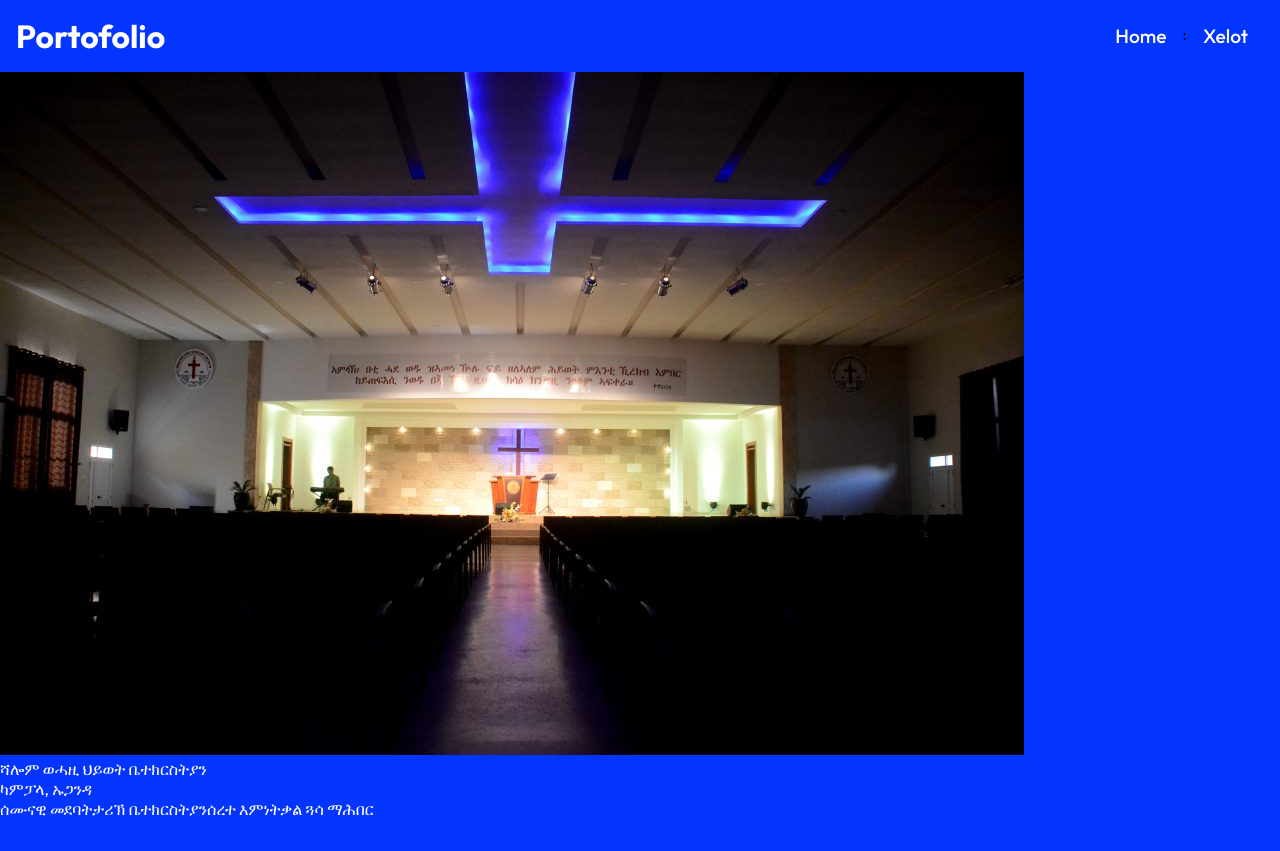
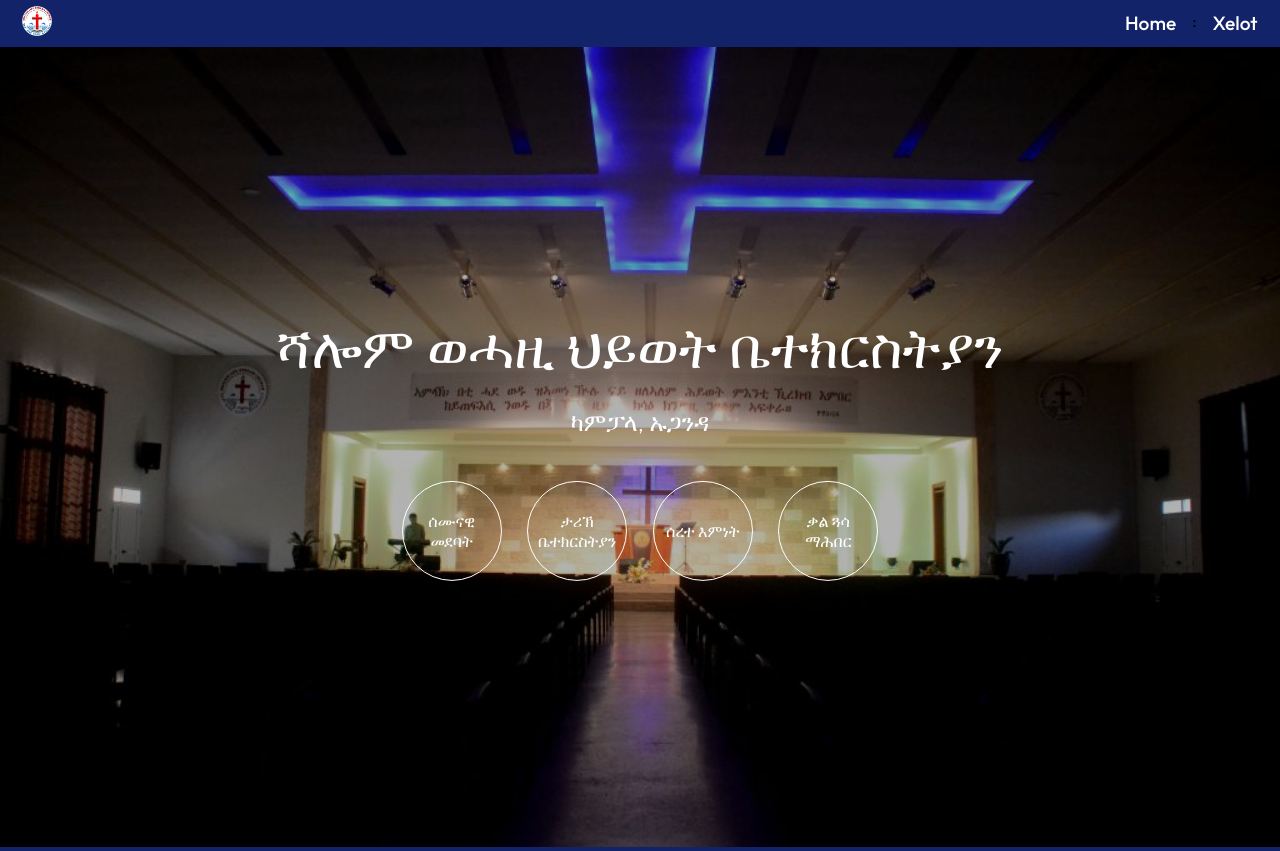
Before and after one commit to Samitti/shalomlsc, a React (Create React App) app: page / in a window 1280 px wide. Before the commit the page ends 819 px from the top, so only its background shows below. Built offline with nearby package versions, Linux system fonts and the light colour scheme.

Commit message:
add hero and home page

```diff
--- a/src/components/Heroimg.js
+++ b/src/components/Heroimg.js
@@ -13,21 +13,35 @@ const HeroImg = () => {
             src={HomeHeroImg} alt="HomeHeroImg" />
         </div>
         <div className="content">
-            <p>ሻሎም ወሓዚ ህይወት ቤተክርስትያን</p>
+            <h1>ሻሎም ወሓዚ ህይወት ቤተክርስትያን</h1>
             <p>ካምፓላ, ኡጋንዳ</p>
-            <div>
+            <div className="circular-menu">
+                <div className="circular" >
                 <Link to="/SemunawiMedebat" className="btn-circular">
                     ሰሙናዊ መደባት
                 </Link>
+                </div>
+
+                <div className="circular" >
                 <Link to="/SemunawiMedebat" className="btn-circular">
                     ታሪኽ ቤተክርስትያን
                 </Link>
+                </div>
+
+
+                <div className="circular" >
                 <Link to="/SemunawiMedebat" className="btn-circular">
                     ሰረተ እምነት
                 </Link>
+                </div>
+
+
+                <div className="circular" >
                 <Link to="/SemunawiMedebat" className="btn-circular">
                     ቃል ጓሳ ማሕበር
                 </Link>
+                </div>
+
             </div>
         </div>
     </div>
--- a/src/components/HeroimgStyles.css
+++ b/src/components/HeroimgStyles.css
@@ -1,3 +1,113 @@
 .mask{
+    width: 100%;
+    height: 100vh;
+    position: relative;
+}
+
+.into-img {
+    width: 100%;
+    height: 100%;
+    background-size: cover;
+    background-position: center;
+    object-fit: cover;
+}
+
+.mask::after {
+    content: "";
+    width: 100%;
+    height: 100%;
+    position: absolute;
+    top: 0;
+    left: 0;
+    background-color: #000;
+    opacity: 0.3;
+}
+
+.hero {
+    height: 100%;
+    width: 100%;
+}
+
+.hero .content {
+    position: absolute;
+    transform: translate(-50%, -50%);
+    top: 50%;
+    left: 50%;
+    text-align: center;
+    width: 100%;
+    margin-top: 3rem;
+    display: flex;
+    flex-direction: column;
+    align-items: center;
+}
+
+.hero .content h1 {
+    font-size: 3.5rem;
+    padding: 0.6rem 0 1.5rem;
+    font-weight: 200;
 
 }
+
+.hero .content p {
+    font-size: 1.5rem;
+    font-weight: 200;
+    margin-bottom: 2rem;
+
+}
+
+.circular-menu {
+    display: flex;
+
+}
+
+
+.circular {
+
+    margin: 0.8rem;
+
+}
+
+.circular :hover{
+    background-color: white;
+    color: #000;
+}
+
+.btn-circular {
+    padding: 8px;
+    border: 1px solid white;
+    border-radius: 50%;
+    width: 100px;
+    height: 100px;
+    display: flex;
+    justify-content: center;
+    align-items: center;
+}
+
+
+@media screen and (max-width: 640px) {
+
+    .hero .content h1 {
+        font-size: 1.6rem;
+        font-weight: 200;
+
+    }
+
+    .hero .content p {
+        font-size: 1.2rem;
+
+    }
+
+    .content .btn-circular {
+        font-size: 0.8rem;
+        width: 80px;
+        height: 80px;
+
+    }
+
+    .circular {
+
+        margin: 0.5rem;
+    }
+
+
+}
--- a/src/components/Navbar.css
+++ b/src/components/Navbar.css
@@ -2,7 +2,12 @@
     display: flex;
     justify-content: space-between;
     align-items: center;
-    padding: 1rem;
+    padding: 0.4rem;
+}
+
+.logo-img {
+    width: 30px;
+    margin: 0 1rem;
 }
 
 .nav-menu{
--- a/src/components/Navbar.js
+++ b/src/components/Navbar.js
@@ -2,6 +2,7 @@ import React, { useState } from 'react';
 import { Link } from 'react-router-dom';
 import {FaBars, FaTimes} from "react-icons/fa";
 
+import LogoImg from "../assets/logo.png";
 import "./Navbar.css";
 
 
@@ -12,7 +13,8 @@ const Navbar = () => {
   return (
     <div className='header'>
       <Link to="/">
-        <h1>Portofolio</h1>
+      <img className="logo-img"
+            src={LogoImg} alt="LogoImg" />
       </Link>
       <ul className={click ? "nav-menu active" : "nav-menu"}>
         <li>
--- a/src/index.css
+++ b/src/index.css
@@ -8,7 +8,7 @@
 }
 
 body {
-  background: #0335ff;
+  background: hwb(228 7% 59%);
 }
 
 h1, h4, p, a {
```
Also changed, not shown: src/assets/logo.png (added).
